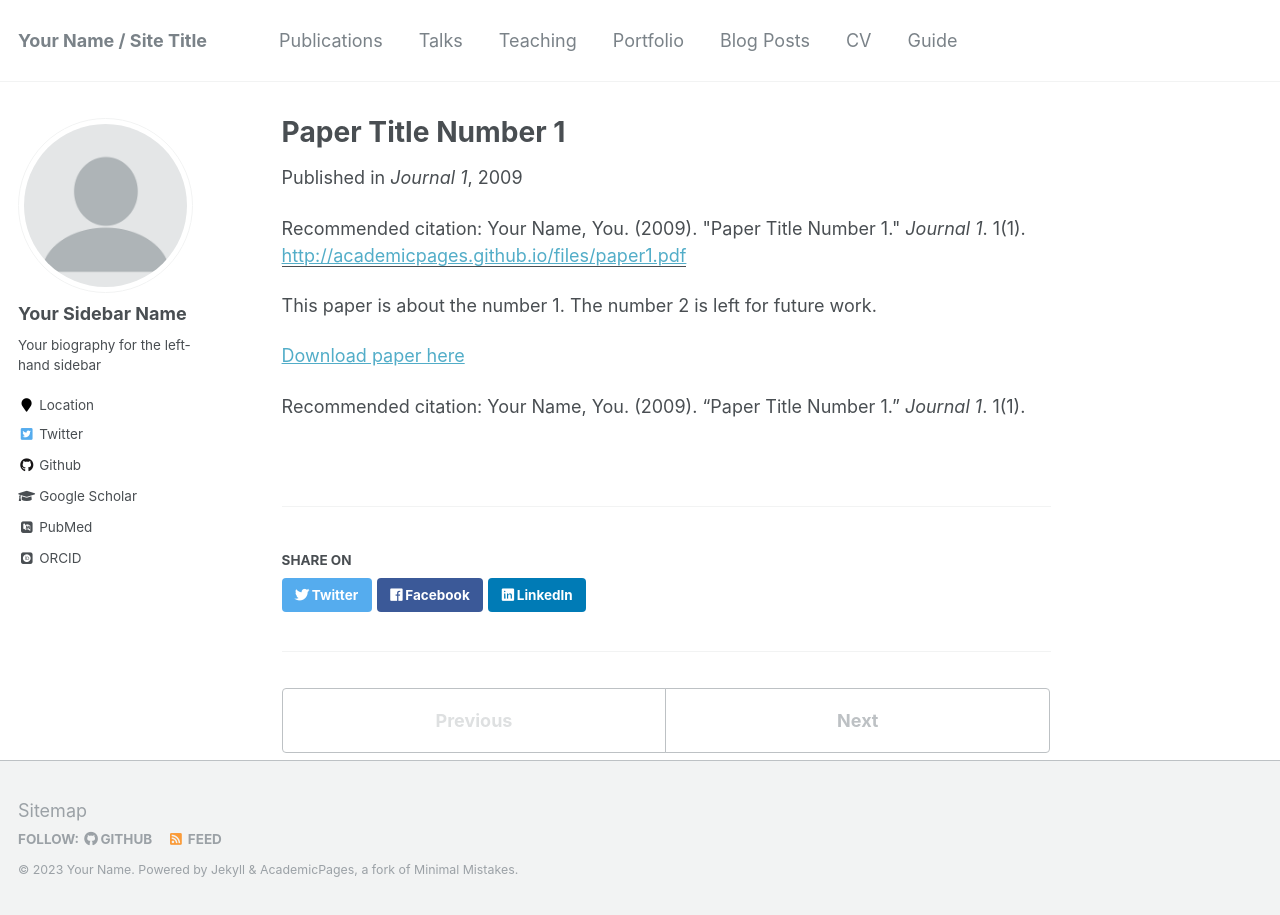
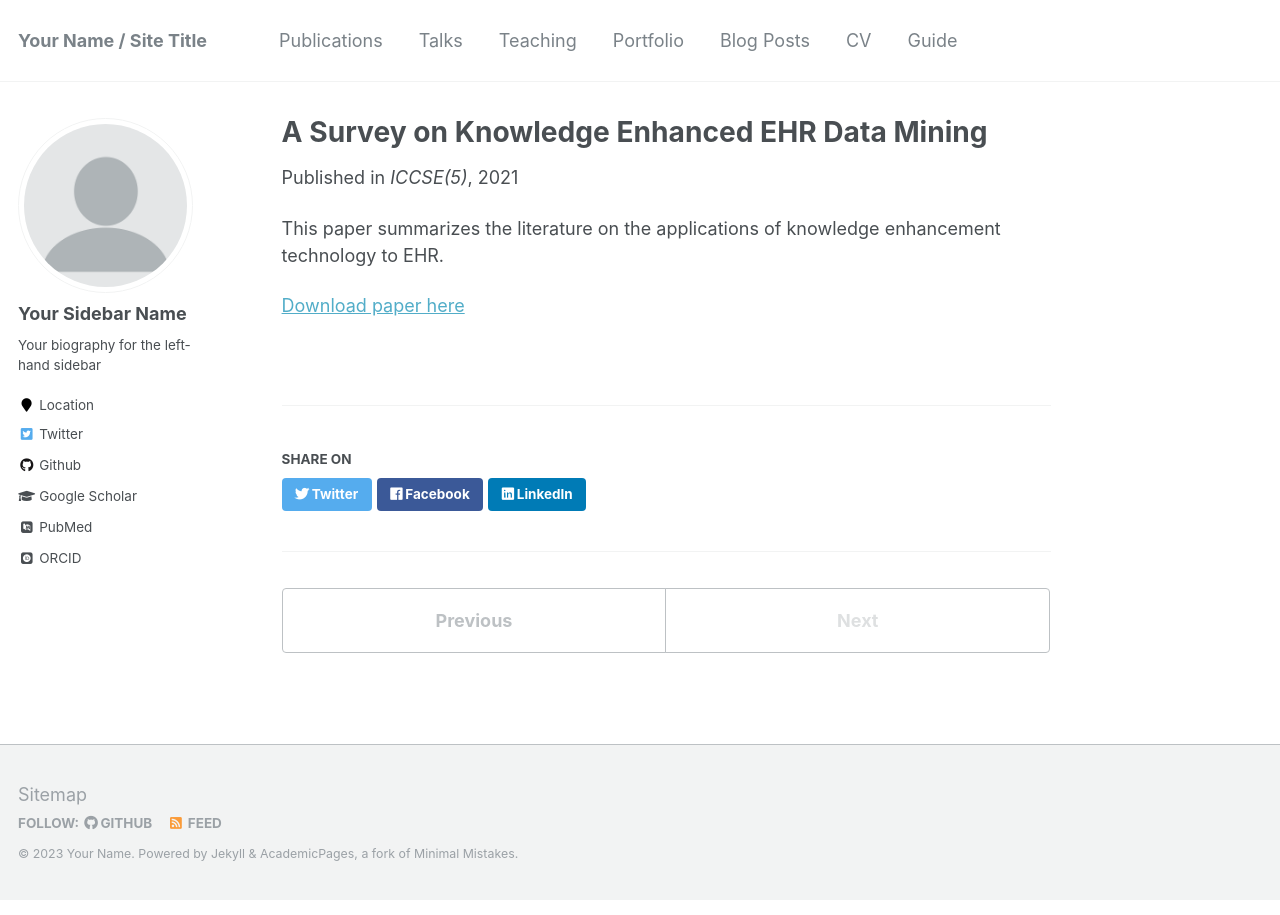
Before and after one commit to zjcyeshome/zjcyeshome.github.io, a Jekyll site: the page built from _publications/2009-10-01-paper-title-number-1.md, in a window 1280 px wide. Built offline with Jekyll 4.4.1, drawn with Linux system fonts in a browser that asks for light colours; some web fonts are replaced.

Commit message:
Update 2009-10-01-paper-title-number-1.md

```diff
--- a/_publications/2009-10-01-paper-title-number-1.md
+++ b/_publications/2009-10-01-paper-title-number-1.md
@@ -1,15 +1,11 @@
 ---
-title: "Paper Title Number 1"
+title: "A Survey on Knowledge Enhanced EHR Data Mining"
 collection: publications
-permalink: /publication/2009-10-01-paper-title-number-1
-excerpt: 'This paper is about the number 1. The number 2 is left for future work.'
-date: 2009-10-01
-venue: 'Journal 1'
-paperurl: 'http://academicpages.github.io/files/paper1.pdf'
-citation: 'Your Name, You. (2009). &quot;Paper Title Number 1.&quot; <i>Journal 1</i>. 1(1).'
+permalink: /publication/2021-10-16-paper-title-number-1
+excerpt: 'Jiancheng Zhang, Xiao Yang, Hefeng Meng, Zhiqiang Lin, Yonghui Xu, Lizhen Cui'
+date: 2021-10-16
+venue: 'ICCSE(5)'
 ---
-This paper is about the number 1. The number 2 is left for future work.
+This paper summarizes the literature on the applications of knowledge enhancement technology to EHR.
 
-[Download paper here](http://academicpages.github.io/files/paper1.pdf)
-
-Recommended citation: Your Name, You. (2009). "Paper Title Number 1." <i>Journal 1</i>. 1(1).
+[Download paper here](https://dl.acm.org/doi/abs/10.1145/3503181.3503202)
```
